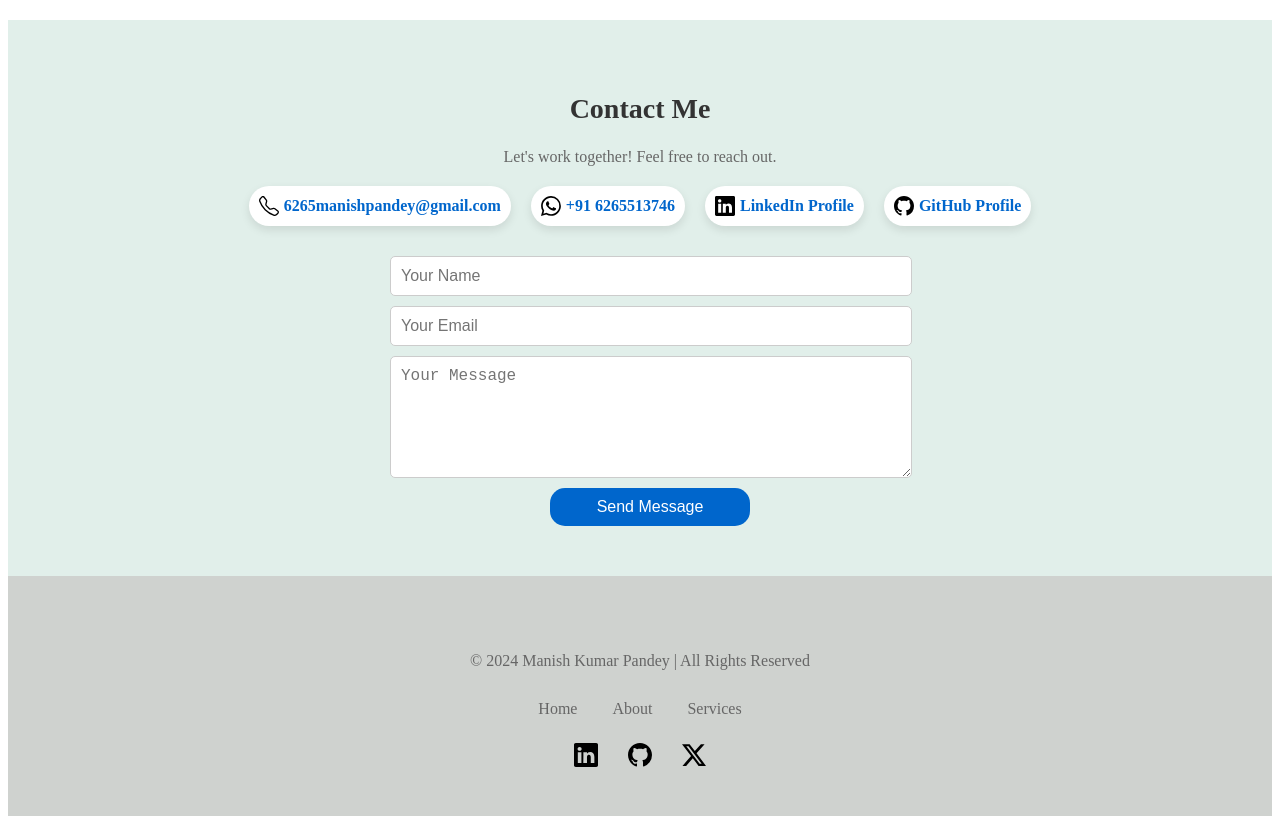
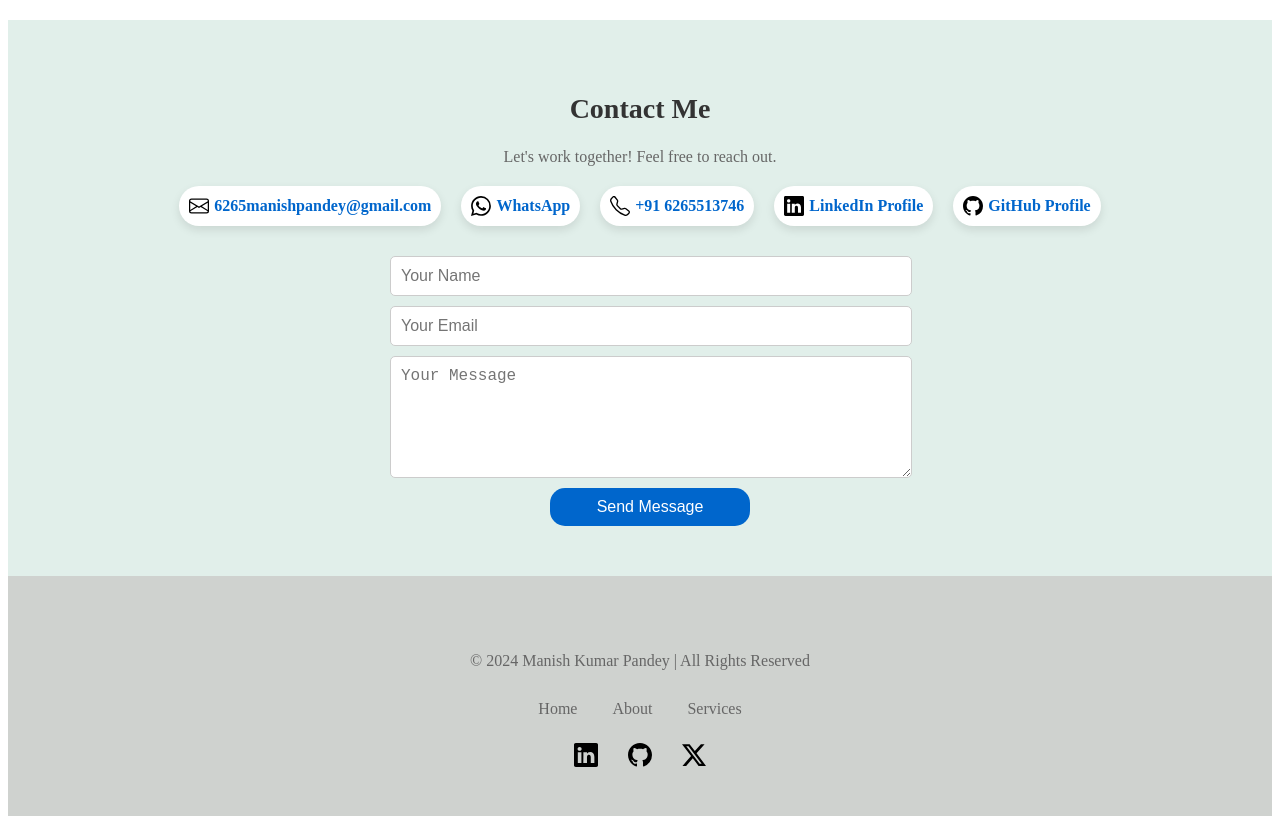
Before and after one commit to manishkumar-pandey/My-portfolio, a plain HTML site: page contact.html in a window 1280 px wide. Drawn offline with Linux system fonts and the light colour scheme.

Commit message:
Update contact.html

```diff
--- a/contact.html
+++ b/contact.html
@@ -15,11 +15,18 @@
 
         <div class="contact-details">
             <div class="contact-item">
-                <img src="images/telephone.svg" alt="Email Icon">
+                <img src="images/envelope (1).svg" alt="Email Icon">
                 <a href="mailto:your-email@example.com">6265manishpandey@gmail.com</a>
             </div>
+
+
             <div class="contact-item">
-                <img src="images/whatsapp.svg", alt="Phone Icon">
+                <img src="images/whatsapp.svg" alt="WhatsApp">
+                <a href="https://wa.me/6265513746?text=Hello%20Manish,%20I%20want%20to%20hire%20you!" target="_blank">WhatsApp</a>
+              </div>
+
+            <div class="contact-item">
+                <img src="images/telephone.svg", alt="Phone Icon">
                 <a href="tel:+916265513746">+91 6265513746</a>
             </div>
             <div class="contact-item">
```
